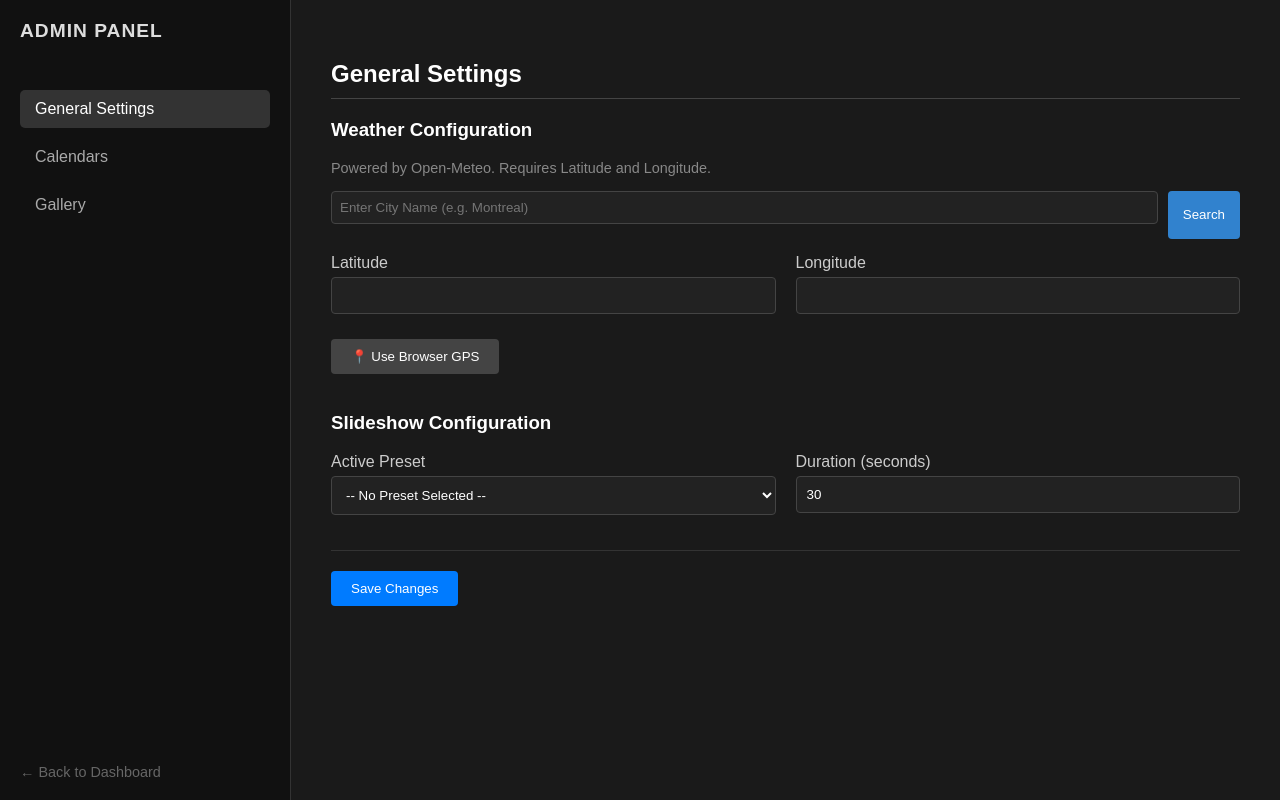
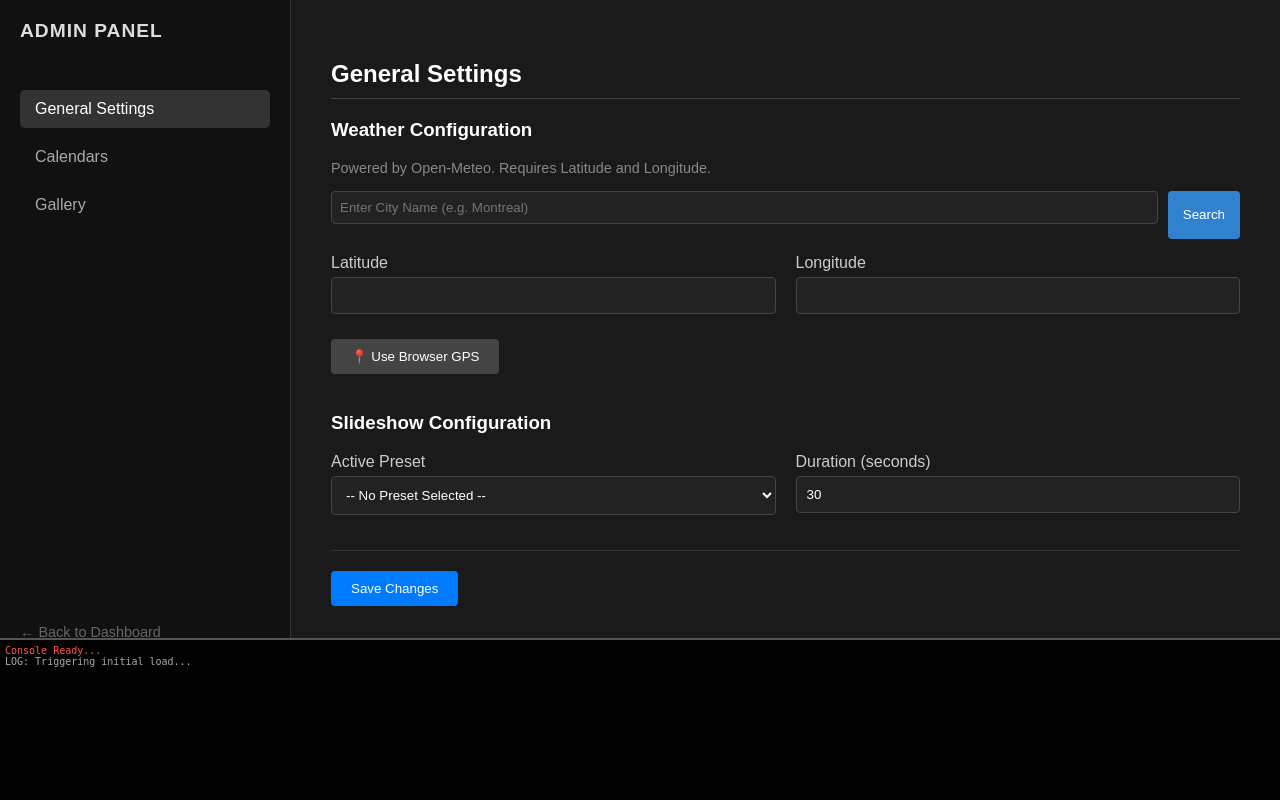
Before and after one commit to pmgagne/espace-image, a FastAPI app: page /admin/ in a window 1280 px wide. Run offline with FastAPI, Linux system fonts and the light colour scheme; data that the repository does not hold is empty.

Commit message:
Fix(Admin): Add On-Screen Debugger and Manual Load Trigger for iPad 2
- Added window.onerror handler to print JS errors to a fixed #debug-log element.
- Removed hx-trigger='load' from settings link; added manual JS click trigger after 500ms.
- Allows debugging of silent failures on iOS 9.

```diff
--- a/app/templates/admin_base.html
+++ b/app/templates/admin_base.html
@@ -4,6 +4,34 @@
     <meta charset="UTF-8">
     <meta name="viewport" content="width=device-width, initial-scale=1.0">
     <title>Gemini Dashboard Admin</title>
+
+    <!-- On-Screen Debugger for iPad 2 -->
+    <script>
+        window.onerror = function(msg, url, line, col, error) {
+            var log = document.getElementById('debug-log');
+            if (log) {
+                var item = document.createElement('div');
+                item.style.borderBottom = "1px solid #444";
+                item.style.padding = "4px";
+                item.innerText = "ERR: " + msg + "\n" + url + ":" + line;
+                log.appendChild(item);
+            }
+            return false;
+        };
+
+        // Capture console.log too
+        var oldLog = console.log;
+        console.log = function(msg) {
+            oldLog.apply(console, arguments);
+            var log = document.getElementById('debug-log');
+            if (log) {
+                var item = document.createElement('div');
+                item.innerText = "LOG: " + msg;
+                item.style.color = "#aaa";
+                log.appendChild(item);
+            }
+        };
+    </script>
 
     <!-- Polyfills for Legacy Browsers (iPad 2 / iOS 9) -->
     <script src="/static/polyfills/promise.min.js"></script>
@@ -15,6 +43,23 @@
     <style>
         body { margin: 0; padding: 0; font-family: sans-serif; background: #1a1a1a; color: #fff; height: 100vh; overflow: hidden; display: flex; }
 
+        /* Debug Log */
+        #debug-log {
+            position: fixed;
+            bottom: 0; left: 0; right: 0;
+            height: 150px;
+            background: rgba(0,0,0,0.9);
+            color: #ff5555;
+            font-family: monospace;
+            font-size: 10px;
+            overflow-y: scroll;
+            z-index: 9999;
+            border-top: 2px solid #555;
+            padding: 5px;
+            pointer-events: none; /* Let clicks pass through if needed, but scrolling needs events... actually let's keep it interactive */
+            pointer-events: auto;
+        }
+
         /* Sidebar */
         .sidebar {
             width: 250px;
@@ -23,6 +68,7 @@
             display: flex;
             flex-direction: column;
             padding: 20px;
+            padding-bottom: 160px; /* Space for debug log */
         }
 
         .sidebar h1 { margin-top: 0; font-size: 1.2rem; color: #ddd; text-transform: uppercase; letter-spacing: 1px; }
@@ -52,6 +98,7 @@
         .content {
             flex: 1;
             padding: 40px;
+            padding-bottom: 160px; /* Space for debug log */
             overflow-y: auto;
         }
 
@@ -132,10 +179,10 @@
 
         <ul class="nav-links">
             <li>
-                <a class="nav-link"
+                <a class="nav-link" id="link-settings"
                    hx-get="/admin/partials/settings"
                    hx-target="#admin-content"
-                   hx-trigger="click, load">General Settings</a>
+                   hx-trigger="click">General Settings</a>
             </li>
             <li>
                 <a class="nav-link"
@@ -157,6 +204,11 @@
         <div class="htmx-indicator">Loading...</div>
     </main>
 
+    <!-- Debug Log -->
+    <div id="debug-log">
+        <div>Console Ready...</div>
+    </div>
+
     <script>
         // Simple script to toggle active class on sidebar (ES5)
         document.body.addEventListener('htmx:afterOnLoad', function(evt) {
@@ -170,6 +222,13 @@
                 }
             }
         });
+
+        // Auto-load first tab safely
+        setTimeout(function() {
+            console.log("Triggering initial load...");
+            var el = document.getElementById('link-settings');
+            if (el) el.click();
+        }, 500);
     </script>
 </body>
 </html>
```
